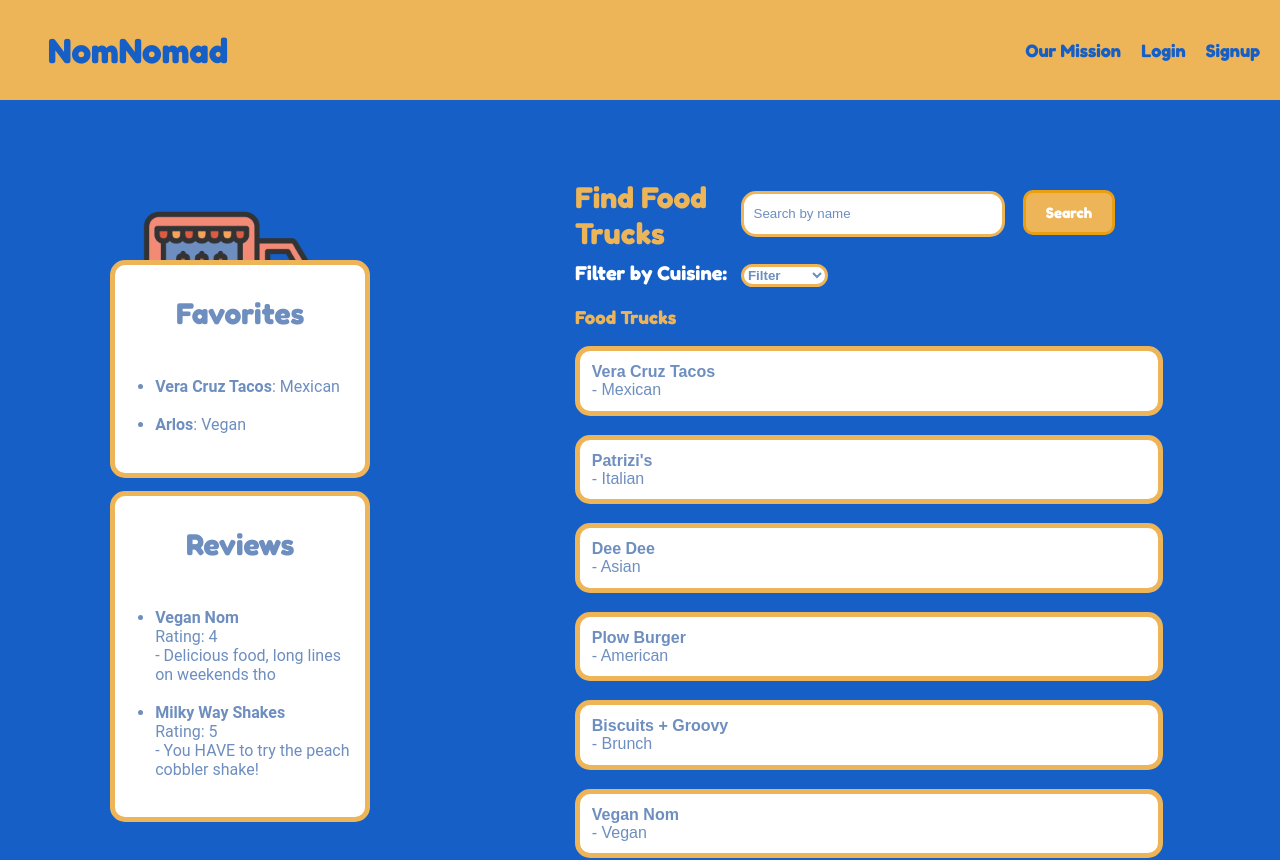
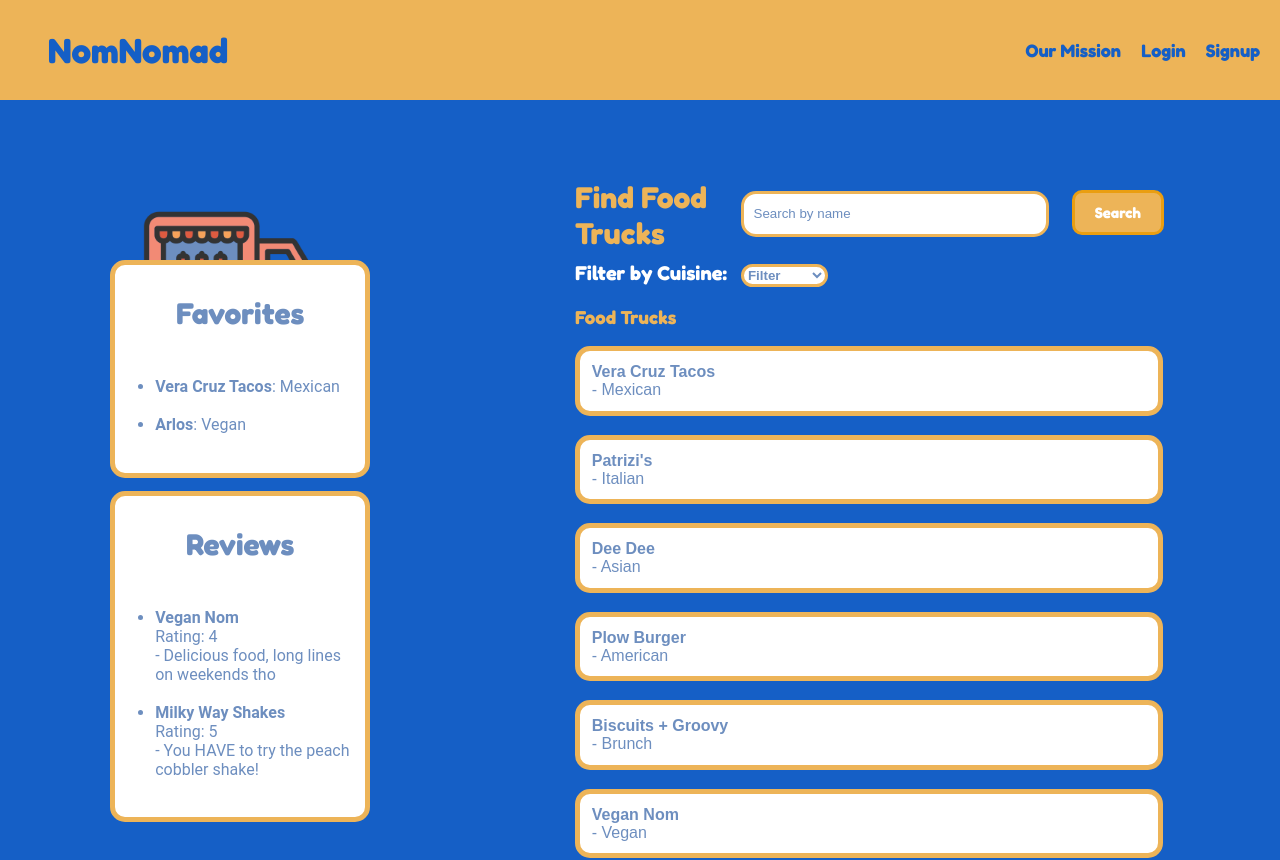
Before and after one commit to Volcomix13/03-Nom-Nomad, a React (Create React App) app in the folder client/: page /dashboard in a window 1280 px wide. Shown: the top 860 px of the page. Built offline with nearby package versions, Linux system fonts and the light colour scheme; a web font is replaced by a local one.

Commit message:
made search button in line with food truck results containers

```diff
--- a/client/src/index.css
+++ b/client/src/index.css
@@ -456,12 +456,12 @@ input::placeholder {
 }
 
 #truck-search input[value]{
-  width: 55%;
+  width: 65%;
   background-color: var(--white);
   color: var(--crystal) !important;
   border: 3px solid var(--pear);
   border-radius: 15px;
-  margin-right: 4%;
+  margin-right: 5.25%;
 }
 
 .search-bar input {
```
